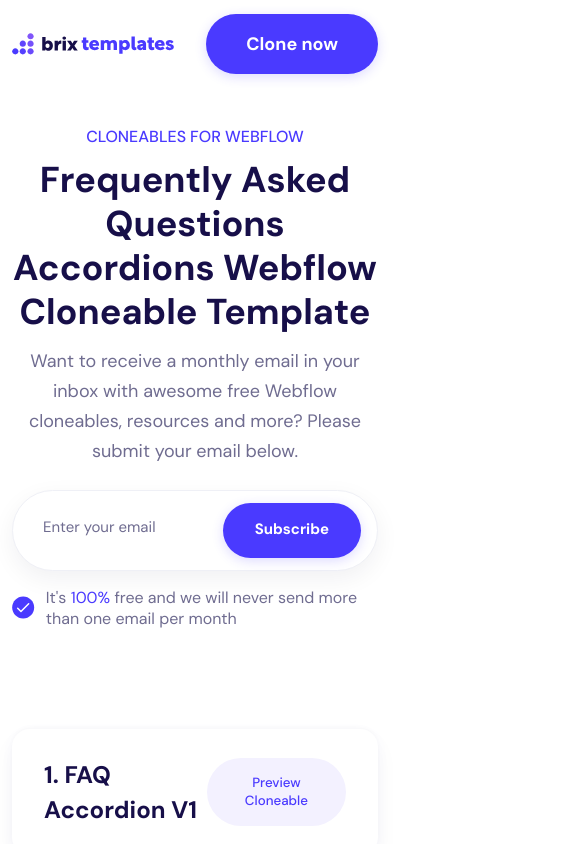
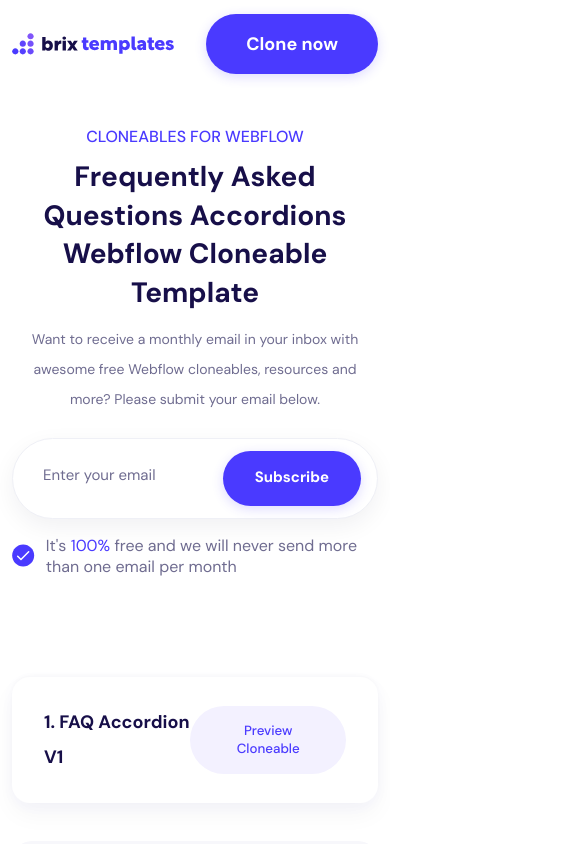
Before and after one commit to KayloPortal/Three-Faq-Accordions, a React (Vite) app: page / in a window 390 px wide. Shown: the top 844 px of the page, 585 px wide, since content can reach past the window. Built offline with nearby package versions, Linux system fonts and the light colour scheme.

Commit message:
hotfix/ SocialLeads Responsive in Mobile

```diff
--- a/src/App.css
+++ b/src/App.css
@@ -115,6 +115,12 @@
   padding: 5rem 3.6875rem 1.25rem 3.6875rem;
 }
 
+@media (max-width: 64em){
+  .card-texts {
+    padding-inline: 1.5rem;
+  }
+}
+
 .card__heading {
   margin-top: 1.25rem;
   margin-bottom: 0.675rem;
--- a/src/components/Sections/SocialLeads/SocialLeads.css
+++ b/src/components/Sections/SocialLeads/SocialLeads.css
@@ -4,6 +4,16 @@
 
 .leads-container {
   display: grid;
-  grid-template-columns: repeat(auto-fit, minmax(36rem,1fr));
+  grid-template-columns: repeat(auto-fit, minmax(min(100%, 24rem), 1fr));
   gap: 1.875rem;
 }
+
+@media (max-width: 50em) {
+  .card__logo {
+    width: min(100%, 19rem);
+  }
+
+  .card--white .card__logo {
+    width: min(100%, 8.5rem);
+  }
+}
--- a/src/components/Sections/SocialLeads/SocialLeads.jsx
+++ b/src/components/Sections/SocialLeads/SocialLeads.jsx
@@ -18,7 +18,7 @@
               Also than having free Webflow cloneables, we create cutting-edge
               premium Webflow templates too.
             </p>
-            <a className="card__cta | fs-other-500 clr-primary-100 clr-neutral-100" target="_blank" href="https://brixtemplates.com/figma">
+            <a className="card__cta | fs-other-500 fs-other-400-m clr-primary-100 clr-neutral-100" target="_blank" href="https://brixtemplates.com/figma">
               Browse templates
             </a>
           </div>
@@ -36,7 +36,7 @@
               If you want to get a hand from the amazing team behind BRIX
               Templates, get in touch with BRIX Agency today.
             </p>
-            <a className="card__cta | fs-other-500 clr-neutral-100" target="_blank" href="https://brixagency.com/figma">
+            <a className="card__cta | fs-other-500 fs-other-400-m clr-neutral-100" target="_blank" href="https://brixagency.com/figma">
               Get a quote
             </a>
           </div>
--- a/src/index.css
+++ b/src/index.css
@@ -77,9 +77,33 @@
 
 @media (max-width: 64em) {
   :root {
-    --fs-heading-100: 2.25rem;
+    --fs-heading-100: 1.925rem;
+
     --fs-heading-200: 1.875rem;
+    --fs-heading-300: 1.25rem;
+    --fs-heading-400: 1.125rem;
+    --fs-heading-500: 1rem;
+    --fs-heading-600: .875rem;
+    --fs-paragraph-100: 0.875rem;
+    --fs-paragraph-200: 1rem;
+
     --fs-paragraph-300: 1.25rem;
+  }
+}
+
+@media (max-width: 50em) {
+  :root {
+    --fs-heading-100: 1.75rem;
+
+    --fs-heading-200: 1.625rem;
+    --fs-heading-300: 1.125rem;
+    --fs-heading-400: 1rem;
+    --fs-heading-500: .875rem;
+    --fs-heading-600: .675rem;
+    --fs-paragraph-100: 0.675rem;
+    --fs-paragraph-200: .875rem;
+
+    --fs-paragraph-300: 1.125rem;
   }
 }
 
@@ -132,7 +156,7 @@
 
 @media (max-width: 64em) {
   .fs-heading-100 {
-    line-height: 2.75rem;
+    line-height: 1.375;
   }
 
   .fs-heading-200 {
```
